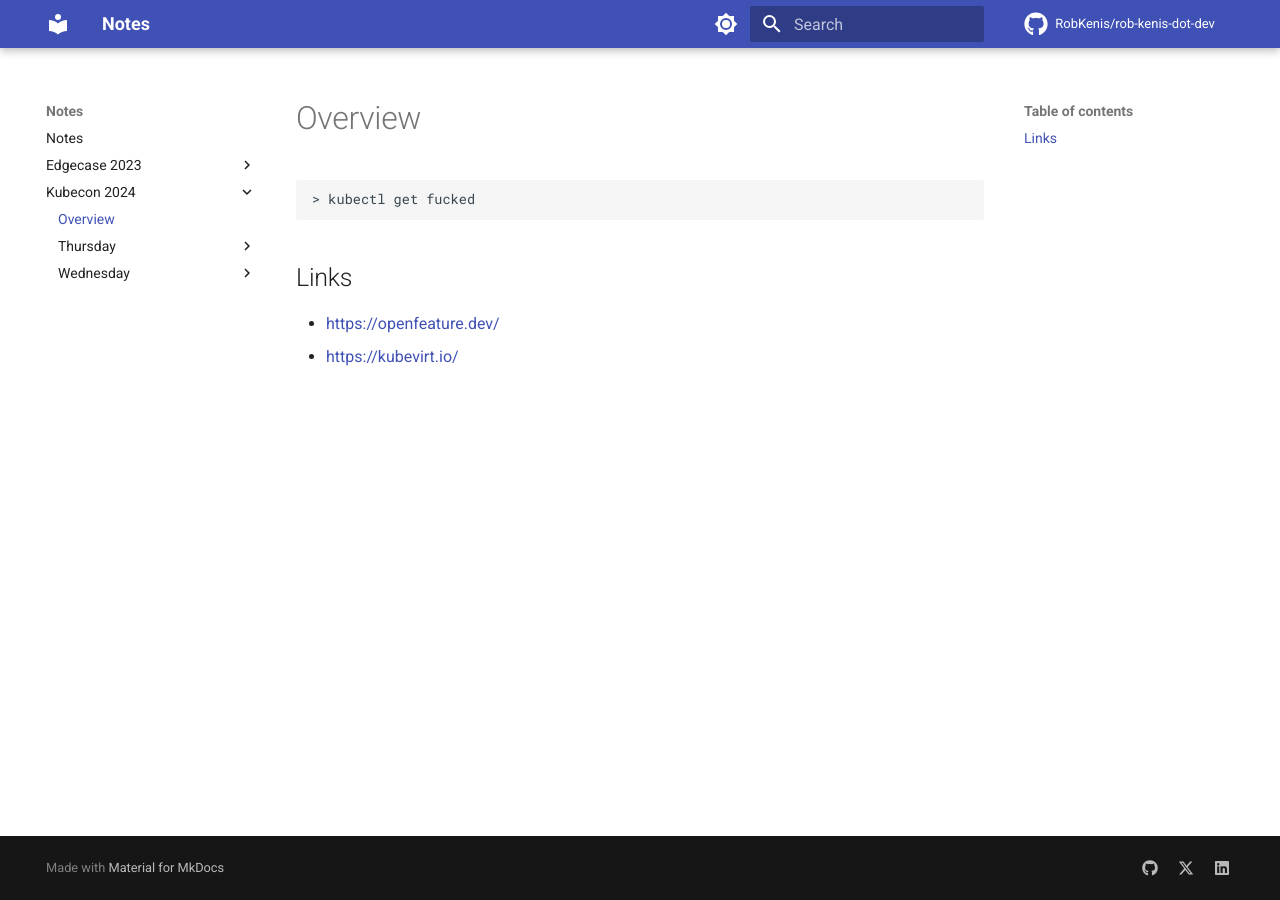
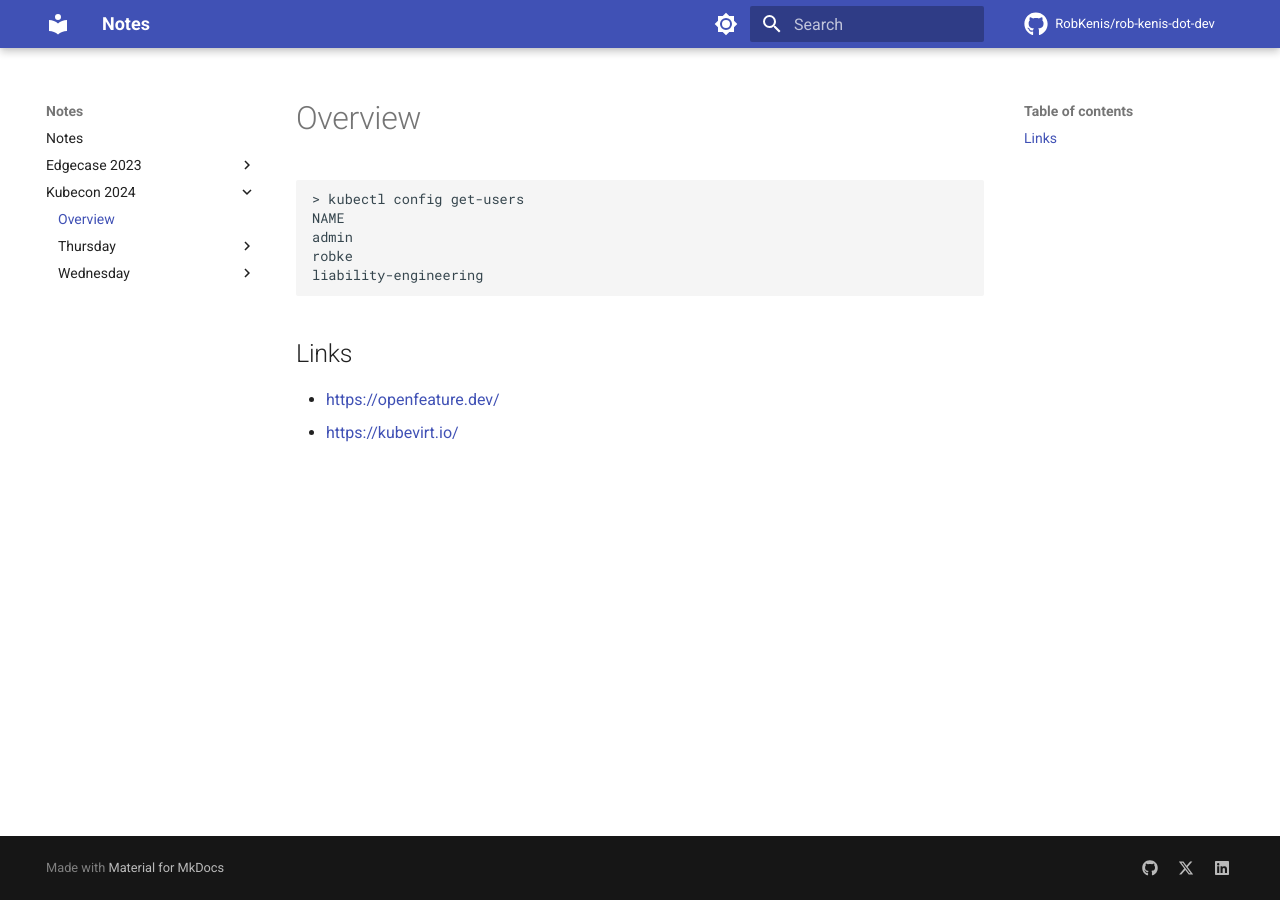
Before and after one commit to RobKenis/rob-kenis-dot-dev, an MkDocs documentation site: the page built from docs/kubecon-2024/README.md, in a window 1280 px wide. Built offline with MkDocs 1.6.1 and Material for MkDocs 9.7.7, drawn with Linux system fonts in a browser that asks for light colours; comment, search, counter and statistics services are not loaded.

Commit message:
Make kubectl command less offensive

````diff
--- a/docs/kubecon-2024/README.md
+++ b/docs/kubecon-2024/README.md
@@ -3,7 +3,11 @@
 <!-- termynal -->
 
 ```
-> kubectl get fucked
+> kubectl config get-users
+NAME
+admin
+robke
+liability-engineering
 ```
 
 ## Links
````
